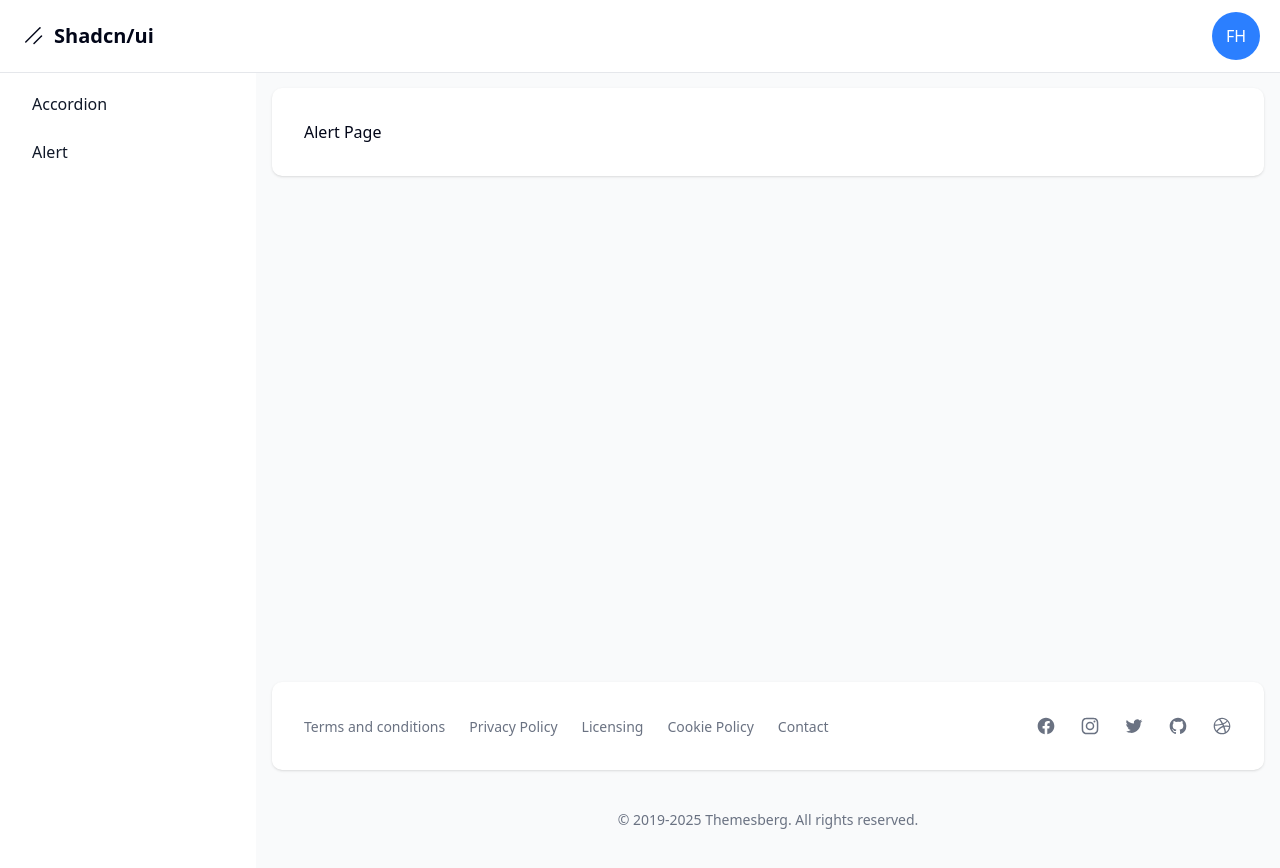
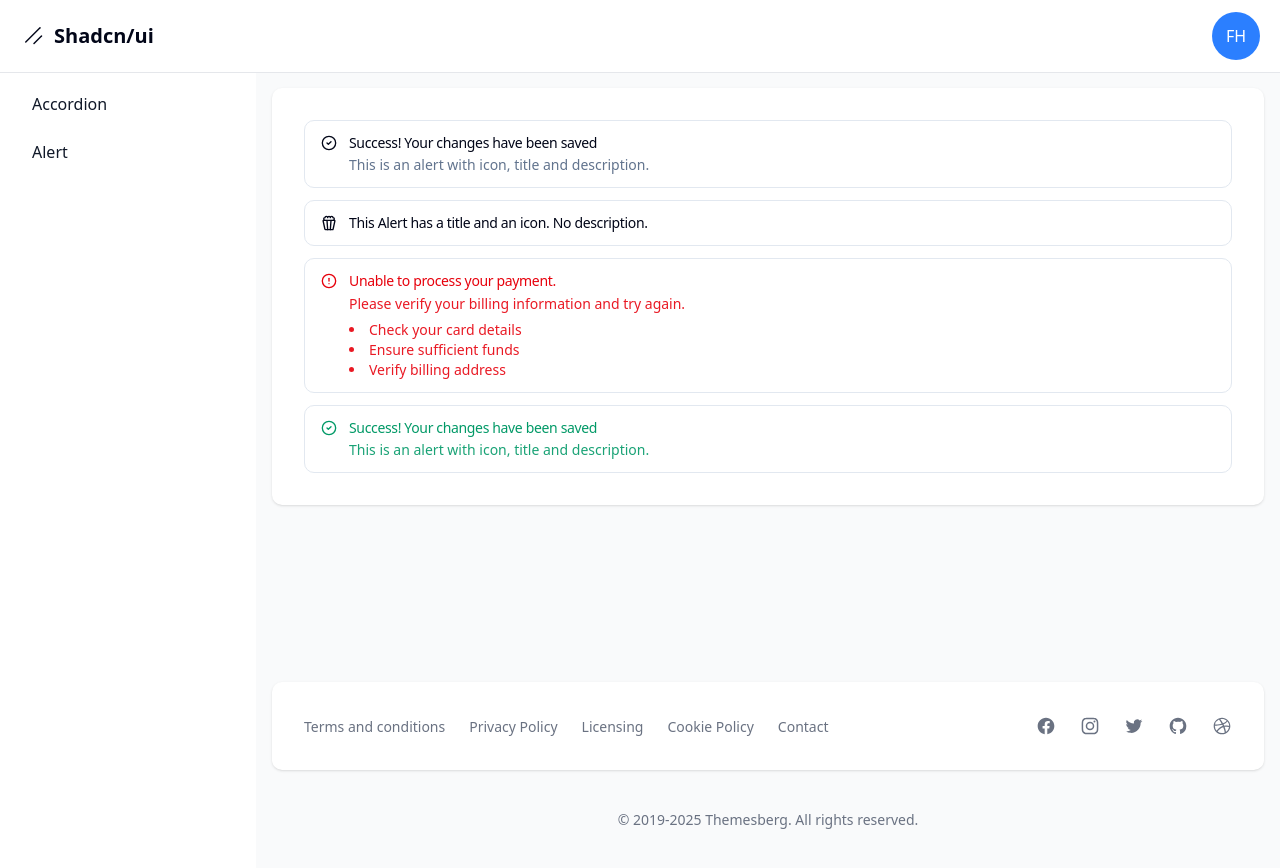
Before and after one commit to Alexis-Rueda/shadcn-dashboard, a Next.js app: page /dashboard/alert in a window 1280 px wide. Built offline with nearby package versions, Linux system fonts and the light colour scheme.

Commit message:
Agregar componente Alert y su implementación en la página de alert del dashboard

```diff
--- a/src/app/dashboard/alert/page.tsx
+++ b/src/app/dashboard/alert/page.tsx
@@ -1,8 +1,44 @@
+import { Alert, AlertDescription, AlertTitle } from "@/components/ui/alert";
+import { AlertCircleIcon, CheckCircle2Icon, PopcornIcon } from "lucide-react";
 
 export default function Page() {
   return (
-    <div>
-      <h1>Alert Page</h1>
+    <div className="grid gap-3">
+      <Alert>
+        <CheckCircle2Icon />
+        <AlertTitle>Success! Your changes have been saved</AlertTitle>
+        <AlertDescription>
+          This is an alert with icon, title and description.
+        </AlertDescription>
+      </Alert>
+
+      <Alert>
+        <PopcornIcon />
+        <AlertTitle>
+          This Alert has a title and an icon. No description.
+        </AlertTitle>
+      </Alert>
+
+      <Alert variant="destructive">
+        <AlertCircleIcon />
+        <AlertTitle>Unable to process your payment.</AlertTitle>
+        <AlertDescription>
+          <p>Please verify your billing information and try again.</p>
+          <ul className="list-inside list-disc text-sm">
+            <li>Check your card details</li>
+            <li>Ensure sufficient funds</li>
+            <li>Verify billing address</li>
+          </ul>
+        </AlertDescription>
+      </Alert>
+
+      <Alert variant="success">
+        <CheckCircle2Icon />
+        <AlertTitle>Success! Your changes have been saved</AlertTitle>
+        <AlertDescription>
+          This is an alert with icon, title and description.
+        </AlertDescription>
+      </Alert>
     </div>
   );
 }
--- /dev/null
+++ b/src/components/ui/alert.tsx
@@ -0,0 +1,68 @@
+import * as React from "react"
+import { cva, type VariantProps } from "class-variance-authority"
+
+import { cn } from "@/lib/utils"
+
+const alertVariants = cva(
+  "relative w-full rounded-lg border px-4 py-3 text-sm grid has-[>svg]:grid-cols-[calc(var(--spacing)*4)_1fr] grid-cols-[0_1fr] has-[>svg]:gap-x-3 gap-y-0.5 items-start [&>svg]:size-4 [&>svg]:translate-y-0.5 [&>svg]:text-current",
+  {
+    variants: {
+      variant: {
+        default: "bg-card text-card-foreground",
+        destructive:
+          "text-destructive bg-card [&>svg]:text-current *:data-[slot=alert-description]:text-destructive/90",
+        success:
+          "text-emerald-600 bg-card [&>svg]:text-current *:data-[slot=alert-description]:text-emerald-600/90",
+      },
+    },
+    defaultVariants: {
+      variant: "default",
+    },
+  }
+)
+
+function Alert({
+  className,
+  variant,
+  ...props
+}: React.ComponentProps<"div"> & VariantProps<typeof alertVariants>) {
+  return (
+    <div
+      data-slot="alert"
+      role="alert"
+      className={cn(alertVariants({ variant }), className)}
+      {...props}
+    />
+  )
+}
+
+function AlertTitle({ className, ...props }: React.ComponentProps<"div">) {
+  return (
+    <div
+      data-slot="alert-title"
+      className={cn(
+        "col-start-2 line-clamp-1 min-h-4 font-medium tracking-tight",
+        className
+      )}
+      {...props}
+    />
+  )
+}
+
+function AlertDescription({
+  className,
+  ...props
+}: React.ComponentProps<"div">) {
+  return (
+    <div
+      data-slot="alert-description"
+      className={cn(
+        "text-muted-foreground col-start-2 grid justify-items-start gap-1 text-sm [&_p]:leading-relaxed",
+        className
+      )}
+      {...props}
+    />
+  )
+}
+
+export { Alert, AlertTitle, AlertDescription }
```
